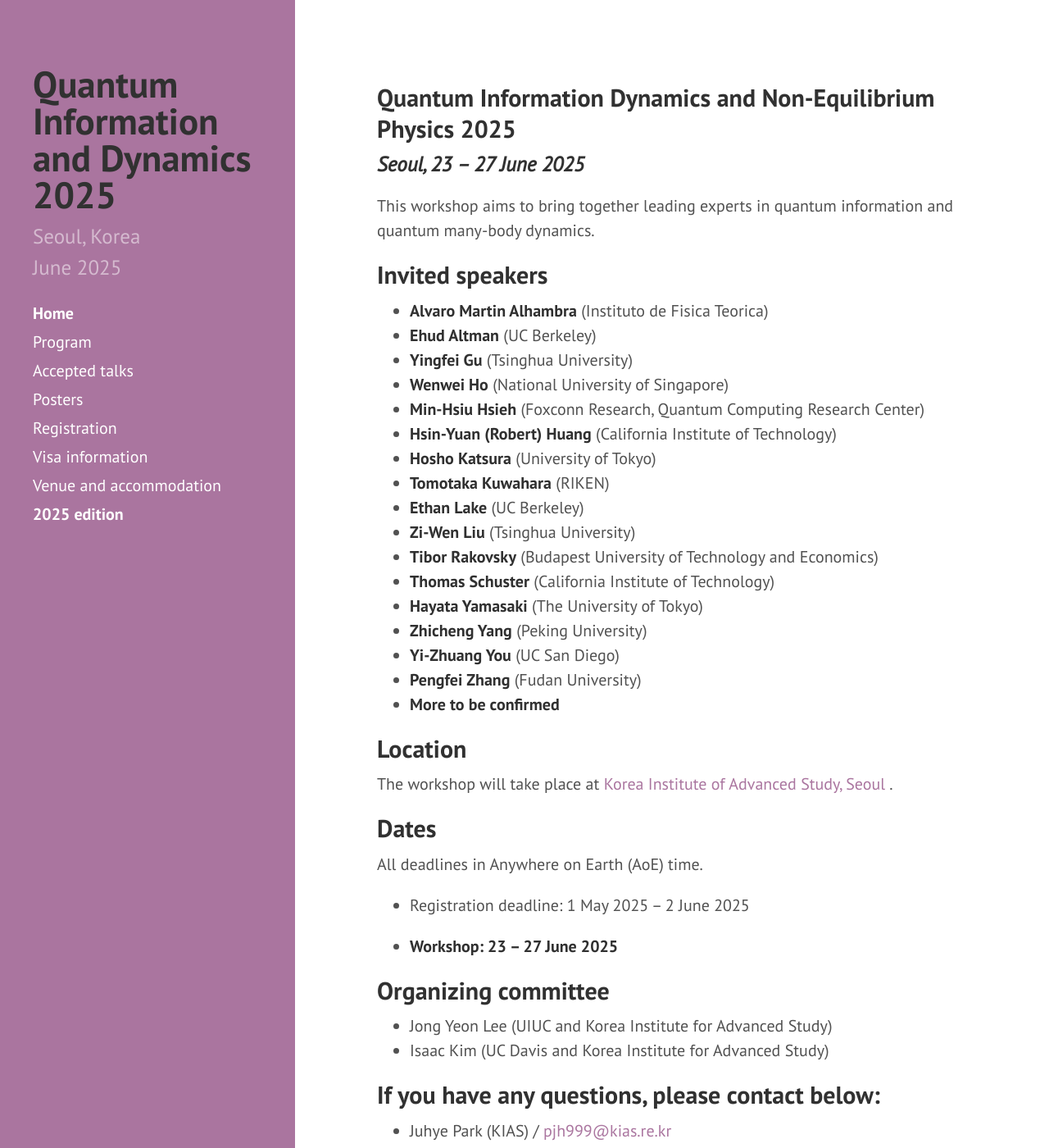
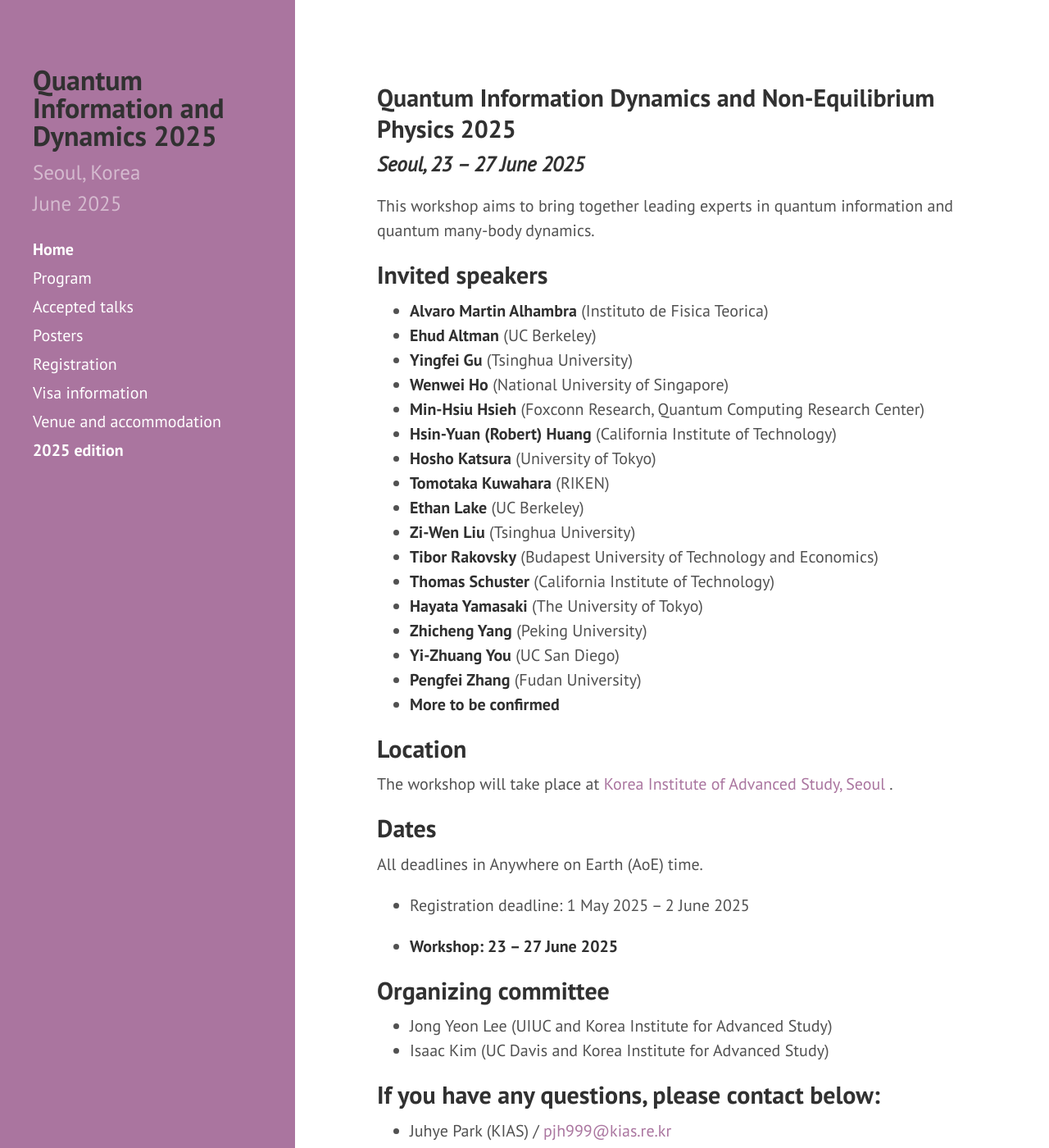
Before and after one commit to yeon-lee/yeon-lee.github.io, a Jekyll site: the page built from index.md, in a window 1280 px wide and 1400 px high. Shown: the whole window at 82% size. Built offline with Jekyll 4.4.1, drawn with Linux system fonts in a browser that asks for light colours; nearby versions of some CDN libraries.

Commit message:
Update hyde.css

```diff
--- a/public/css/hyde.css
+++ b/public/css/hyde.css
@@ -80,7 +80,7 @@ html {
 
   margin-top: 0;
   line-height: 1.0;
-  font-size: 2.25rem;
+  font-size: 1.7rem;
 }
 
 /* Sidebar nav */
```
